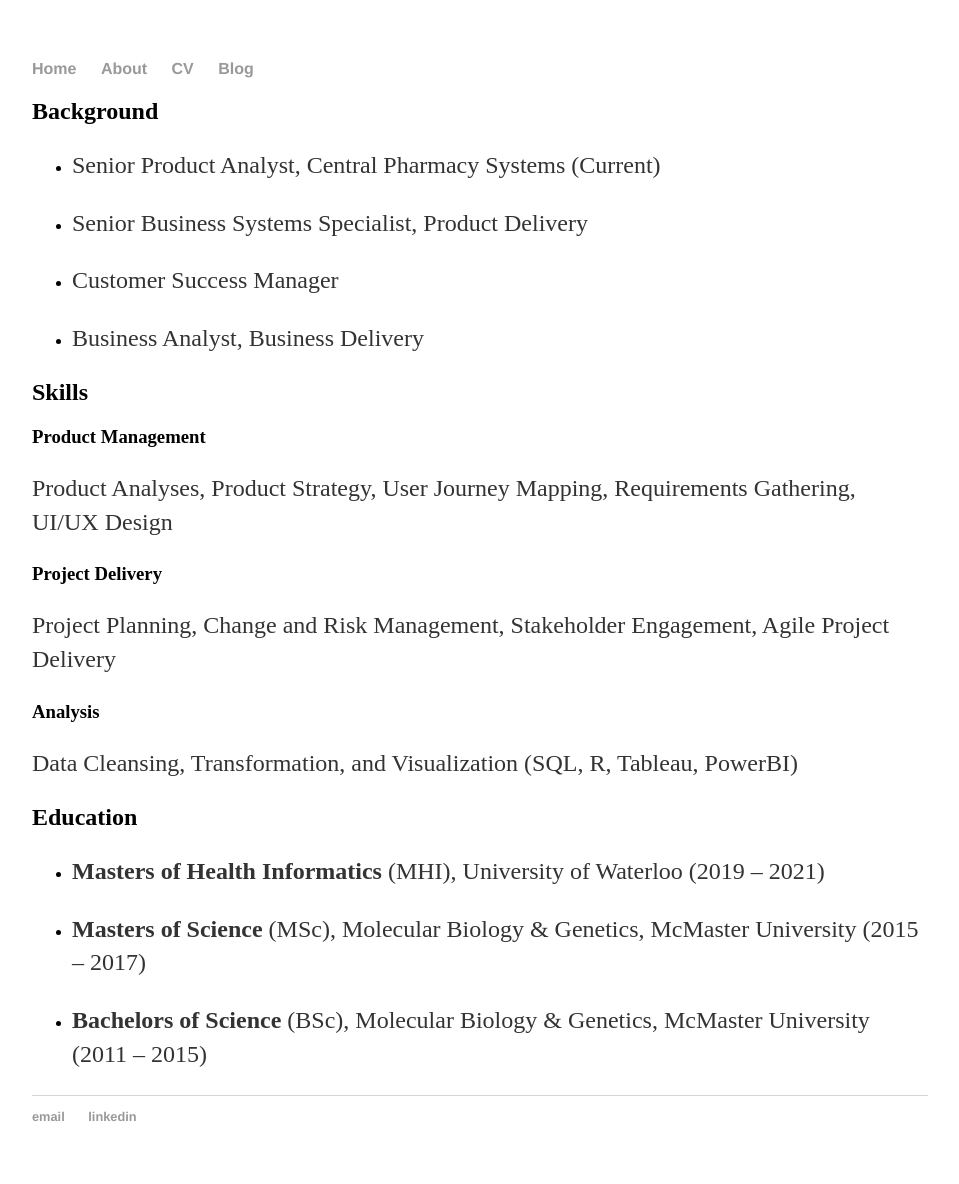
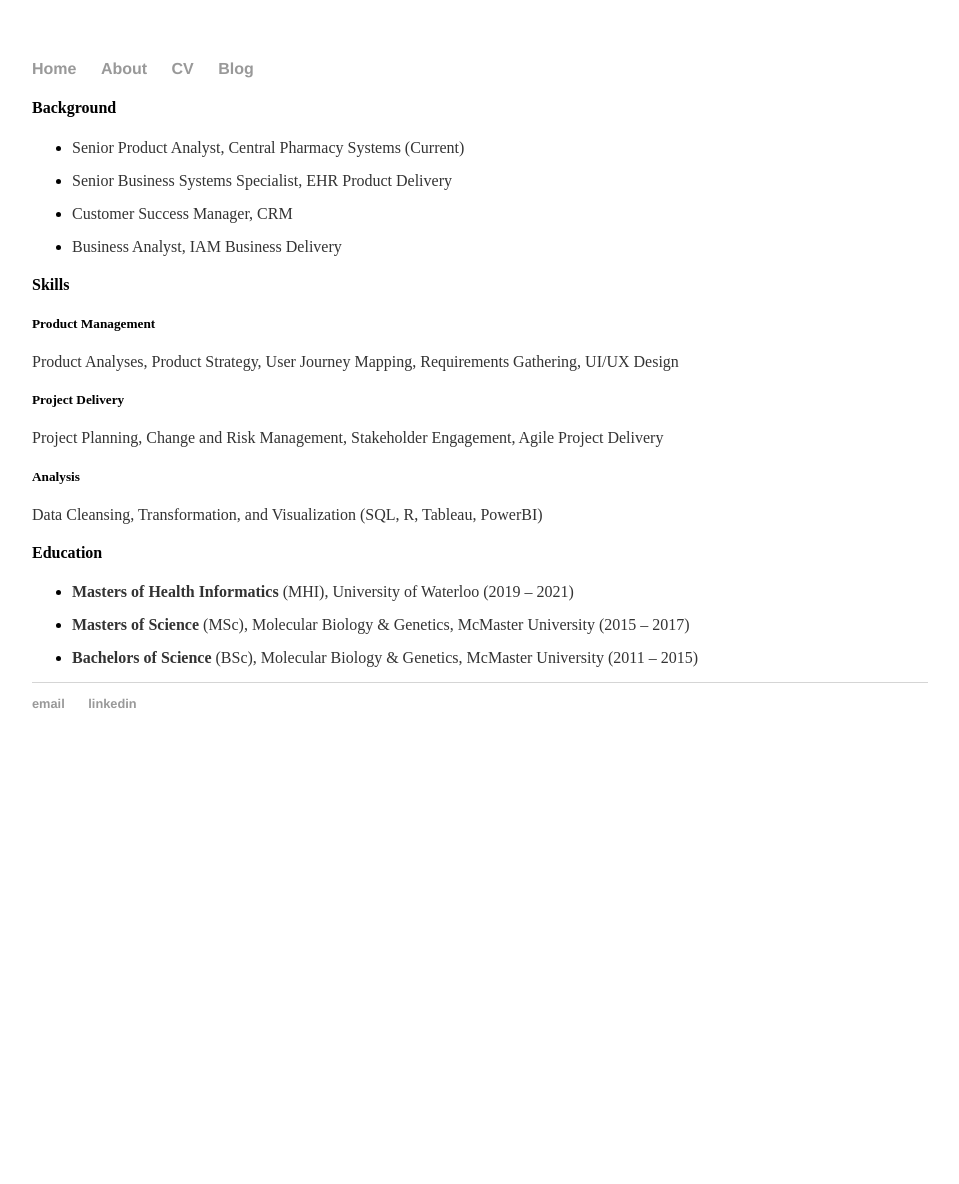
Before and after one commit to danielhsieh/danielhsieh.github.io, a Jekyll site: the page built from cv.md, in a window 1280 px wide. Shown: the whole page, without its empty margins (160-1119 px from the left). Built offline with Jekyll 4.4.1, drawn with Linux system fonts in a browser that asks for light colours; after the commit the page ends 900 px from its top, so only the background shows below that.

```diff
--- a/css/main.css
+++ b/css/main.css
@@ -20,12 +20,12 @@
     text-decoration: underline;
 }
 h1 {
-    font-size: 3em;
+    font-size: 1.5em;
     font-family:'Helvetica', 'Arial', 'Sans-Serif';
 }
 p {
-    font-size: 1.5em;
-    line-height: 1.4em;
+    font-size: 1.0em;
+    line-height: 1.0em;
     color: #333;
 }
 footer {
--- a/cv.md
+++ b/cv.md
@@ -3,31 +3,31 @@
 title: Summary of my work
 ---
 
-## Background
+#### Background
 
 -   Senior Product Analyst, Central Pharmacy Systems (Current)
 
--   Senior Business Systems Specialist, Product Delivery
+-   Senior Business Systems Specialist, EHR Product Delivery
 
--   Customer Success Manager
+-   Customer Success Manager, CRM
 
--   Business Analyst, Business Delivery
+-   Business Analyst, IAM Business Delivery
 
-## Skills
+#### Skills
 
-### Product Management
+##### Product Management
 
 Product Analyses, Product Strategy, User Journey Mapping, Requirements Gathering, UI/UX Design
 
-### Project Delivery
+##### Project Delivery
 
 Project Planning, Change and Risk Management, Stakeholder Engagement, Agile Project Delivery
 
-### Analysis
+##### Analysis
 
 Data Cleansing, Transformation, and Visualization (SQL, R, Tableau, PowerBI)
 
-## Education
+#### Education
 
 -   **Masters of Health Informatics** (MHI), University of Waterloo (2019 -- 2021)
 
```
Also changed, not shown: about.md (+1 -1 lines), 4 other files.
